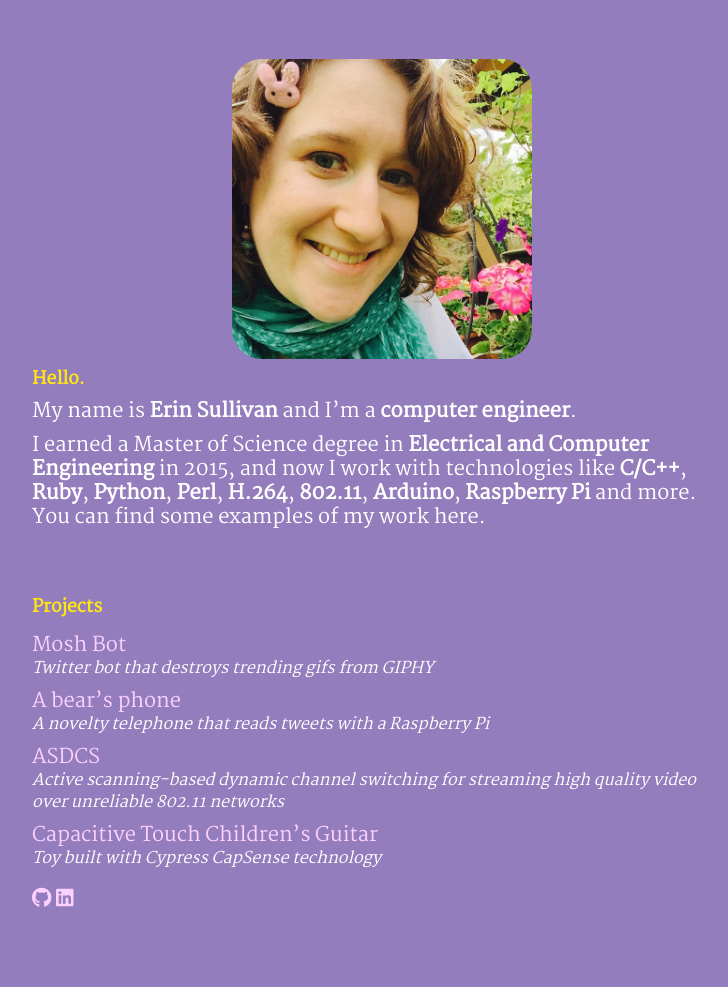
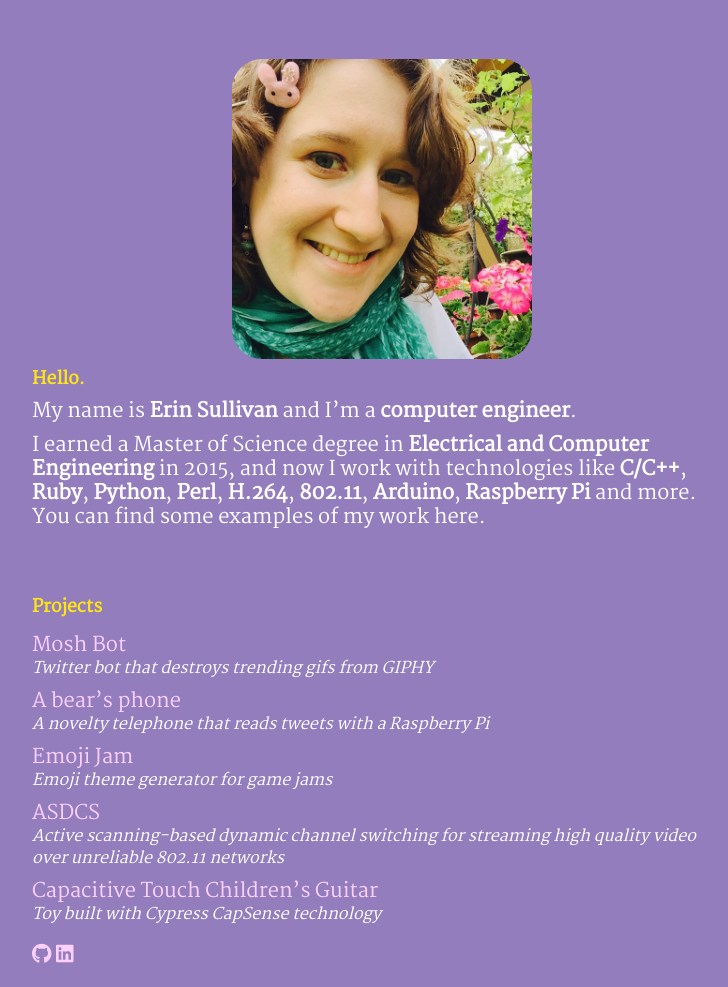
Before and after one commit to lirien/lirien.github.io, a Jekyll site: the page built from index.md, in a window 1280 px wide. Shown: the whole page, without its empty margins (258-986 px from the left). Built offline with Jekyll 4.4.1, drawn with Linux system fonts in a browser that asks for light colours; nearby versions of some CDN libraries; before the commit the page ends 931 px from its top, so only the background shows below that.

Commit message:
❤️ Add Emoji Jam to projects

```diff
--- a/index.md
+++ b/index.md
@@ -21,6 +21,9 @@ I earned a Master of Science degree in **Electrical and Computer Engineering** i
 - [A bear's phone](https://lirien.itch.io/abearsphone)
 - _A novelty telephone that reads tweets with a Raspberry Pi_
 
+- [Emoji Jam](http://emojam.club)
+- _Emoji theme generator for game jams_
+
 - [ASDCS](https://ir.library.oregonstate.edu/xmlui/handle/1957/56305)
 - _Active scanning-based dynamic channel switching for streaming high quality video over unreliable 802.11 networks_
 
```
